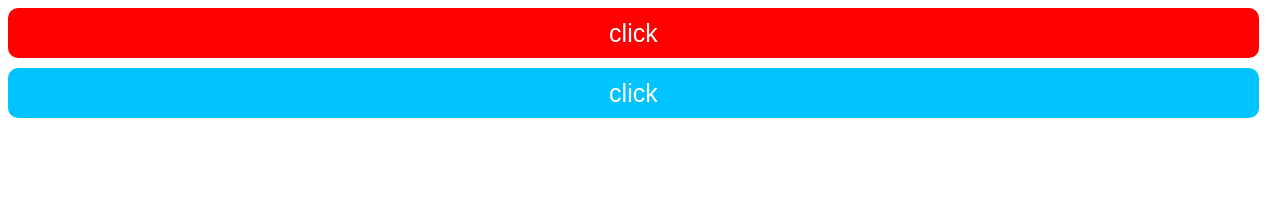
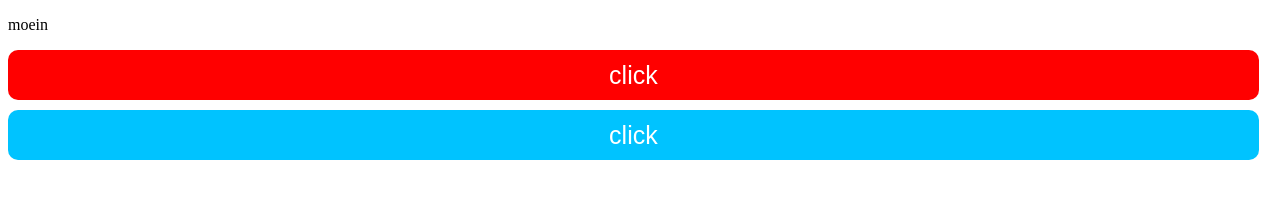
Before and after one commit to jamshidi1385/git, a plain HTML site: page css.html in a window 1280 px wide. Drawn offline with Linux system fonts and the light colour scheme.

Commit message:
Update css.html

```diff
--- a/css.html
+++ b/css.html
@@ -41,6 +41,7 @@
 
     </head>
     <body>
+        <p>moein</p>
         <button type="button" class=" button red" onclick="location.href='https://farsroid.com'">click</button>
         <button type="button" class=" button yelow" onclick="location.href='https://google.com'">click</button>
     </body>
```
